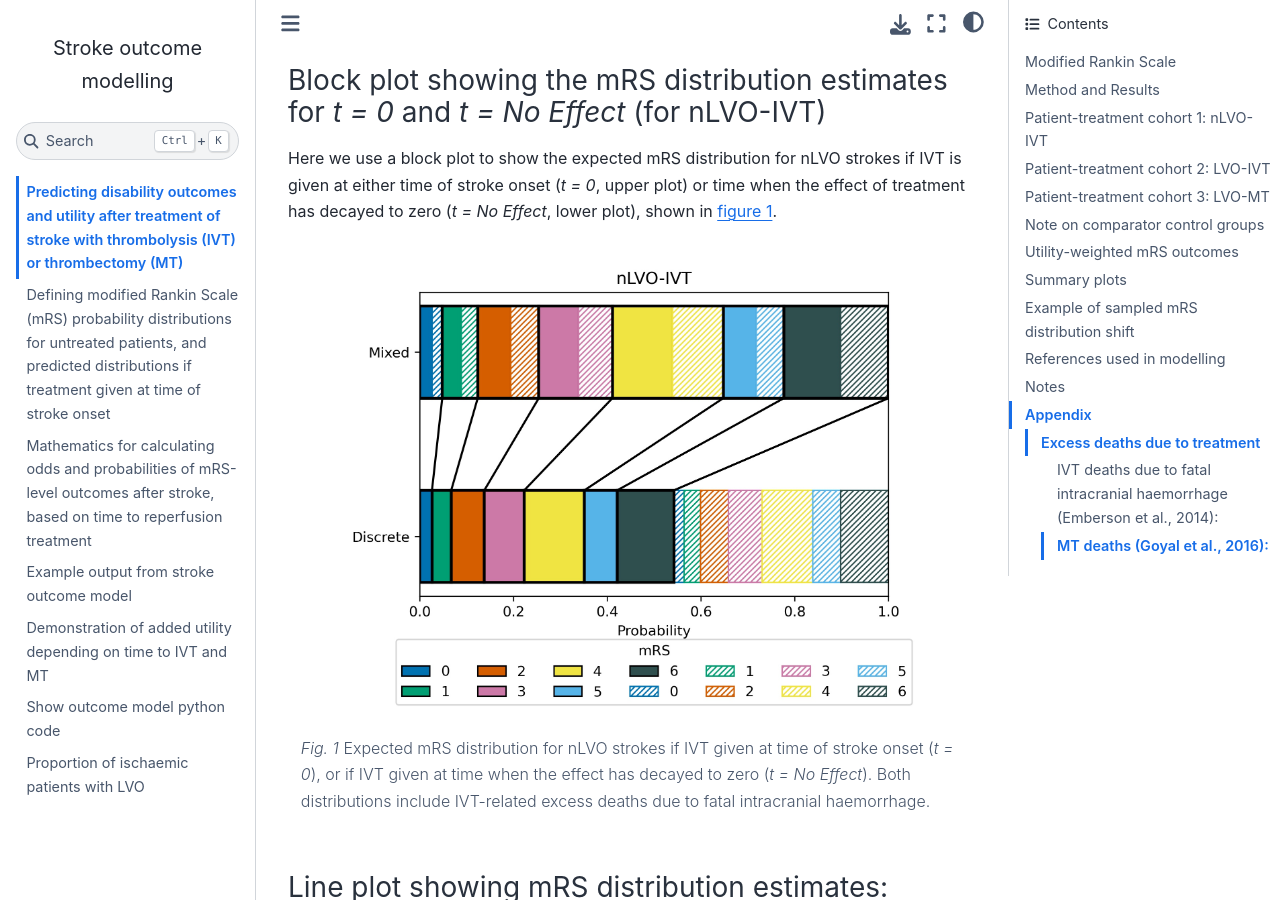
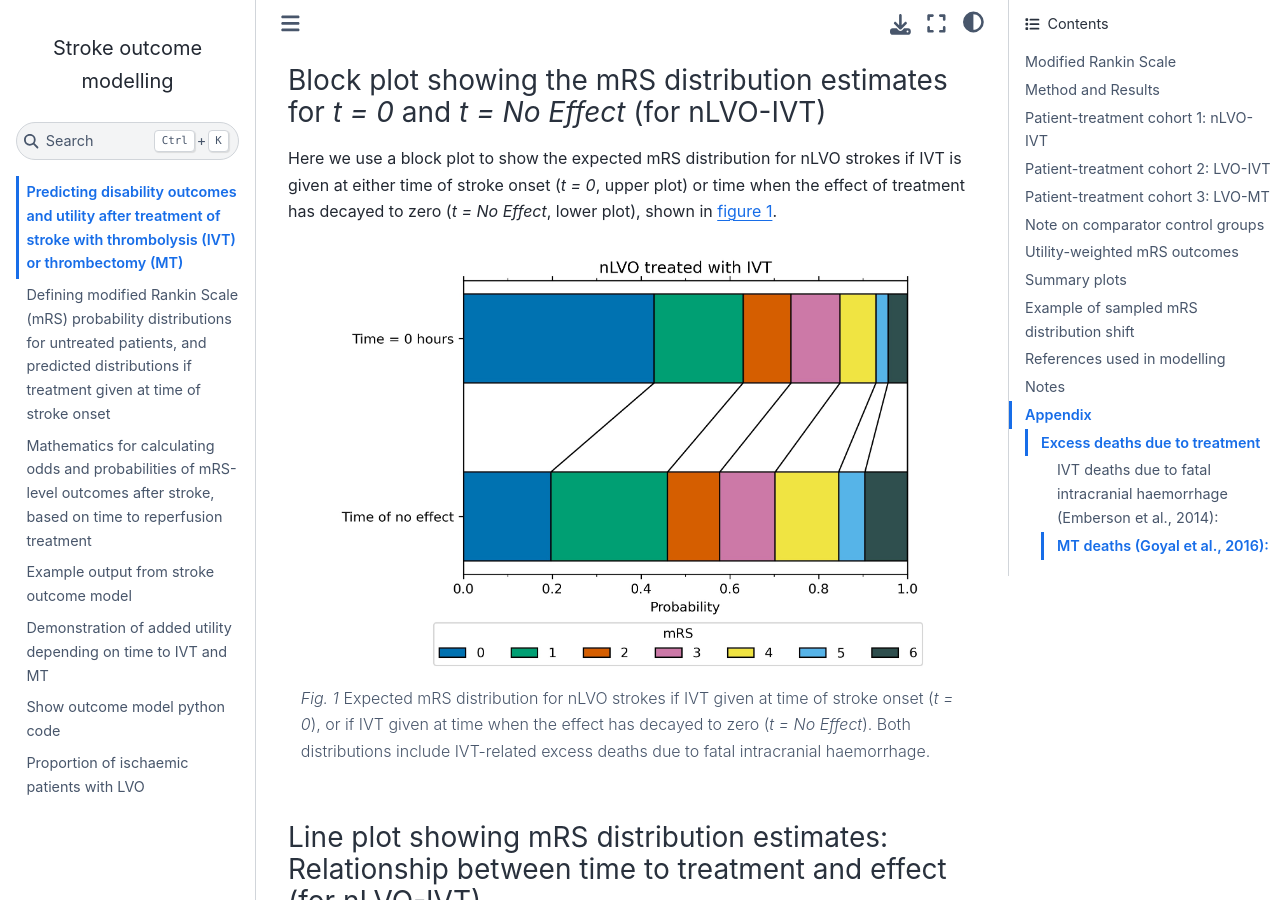
Before and after one commit to samuel-book/stroke_outcome, a Jupyter Book: the page built from intro.md, in a window 1280 px wide and 900 px high, scrolled down 4653 px. Built offline with Jupyter Book 1.0.4 settings and Sphinx 7.4.7 and the Sphinx Book theme 1.1.4, drawn with Linux system fonts in a browser that asks for light colours; pages that are not in the unit, such as notebooks, are missing from menus.

Commit message:
Update fig references

```diff
--- a/intro.md
+++ b/intro.md
@@ -65,7 +65,7 @@ As described above (repeated here for completeness), we  assume that patients tr
 Here we use a block plot to show the expected mRS distribution for nLVO strokes if IVT is given at either time of stroke onset (*t = 0*, upper plot) or time when the effect of treatment has decayed to zero (*t = No Effect*, lower plot), shown in {numref}`figure {number} <nLVO_IVT_dist>`.
 
 :::{figure-md} nLVO_IVT_dist
-<img src="./images/nLVO-IVT.jpg" width="600">
+<img src="./images/dist_bars_nLVO_treated_with_IVT.jpg" width="600">
 
 Expected mRS distribution for nLVO strokes if IVT given at time of stroke onset (*t = 0*), or if IVT given at time when the effect has decayed to zero (*t = No Effect*). Both distributions include IVT-related excess deaths due to fatal intracranial haemorrhage.
 :::
@@ -105,7 +105,7 @@ We assume that patients treated at *t = No Effect* will have the same mRS distri
 Here we use a block plot to show the expected mRS distribution for LVO strokes if IVT is given at either time of stroke onset (*t = 0*, upper plot) or time when the effect of treatment has decayed to zero (*t = No Effect*, lower plot), shown in {numref}`figure {number} <LVO_IVT_dist>`.
 
 :::{figure-md} LVO_IVT_dist
-<img src="./images/LVO-IVT.jpg" width="600">
+<img src="./images/dist_bars_LVO_treated_with_IVT.jpg" width="600">
 
 Expected mRS distribution for LVO strokes if IVT given at time of stroke onset (*t = 0*), or if IVT given at time when there effect has decayed to zero (*t = No Effect*). Both distributions include IVT-related excess deaths due to fatal intracranial haemorrhage.
 :::
@@ -147,7 +147,7 @@ We assume that patients treated at *t = No Effect* will have the same mRS distri
 Here we use a block plot to show the expected mRS distribution for LVO strokes if MT is given at either time of stroke onset (*t = 0*, upper plot) or time when the effect of treatment has decayed to zero (*t = No Effect*, lower plot), shown in {numref}`figure {number} <LVO_MT_dist>`.
 
 :::{figure-md} LVO_MT_dist
-<img src="./images/LVO-MT.jpg" width="600">
+<img src="./images/dist_bars_LVO_treated_with_MT.jpg" width="600">
 
 Expected mRS distribution for LVO strokes if MT given at time of stroke onset (*t = 0*), or if MT given at time when there effect has decayed to zero (*t = No Effect*. Both distributions include MT-related excess deaths.
 :::
```
